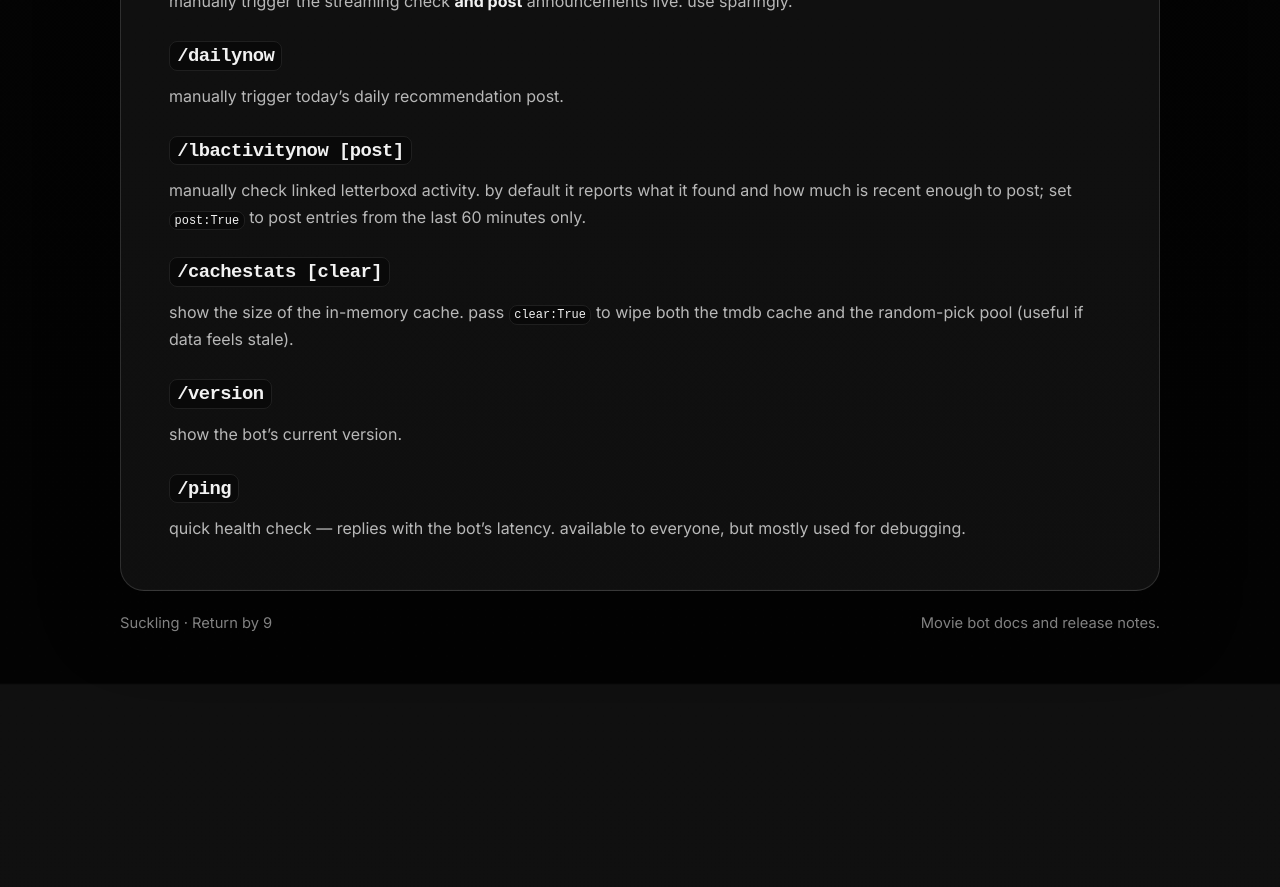
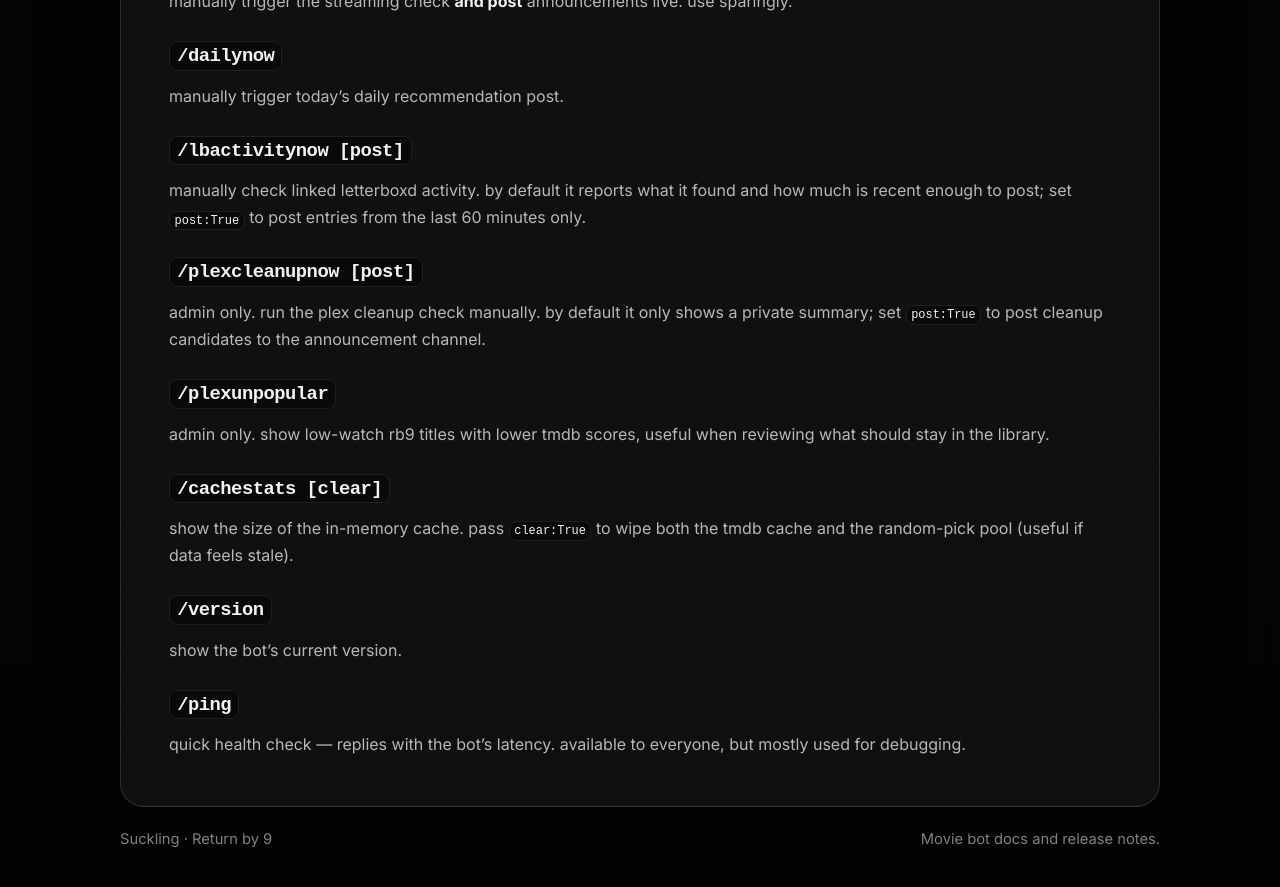
Before and after one commit to rupertosandez/sucklingsite, a Jekyll site: the page built from COMMANDS.md, in a window 1280 px wide and 900 px high, scrolled down 11561 px. Shown: the top 887 px of the window. Built offline with Jekyll 4.4.1, drawn with Linux system fonts in a browser that asks for light colours; before the commit the page ends 12245 px from its top, so only the background shows below that.

Commit message:
Document Plex cleanup tools

```diff
--- a/COMMANDS.md
+++ b/COMMANDS.md
@@ -404,6 +404,11 @@ manually trigger today's daily recommendation post.
 ### `/lbactivitynow [post]`
 manually check linked letterboxd activity. by default it reports what it found and how much is recent enough to post; set `post:True` to post entries from the last 60 minutes only.
 
+### `/plexcleanupnow [post]`
+admin only. run the plex cleanup check manually. by default it only shows a private summary; set `post:True` to post cleanup candidates to the announcement channel.
+
+### `/plexunpopular`
+admin only. show low-watch rb9 titles with lower tmdb scores, useful when reviewing what should stay in the library.
 ### `/cachestats [clear]`
 show the size of the in-memory cache. pass `clear:True` to wipe both the tmdb cache and the random-pick pool (useful if data feels stale).
 
```
Also changed, not shown: CHANGELOG.md.
